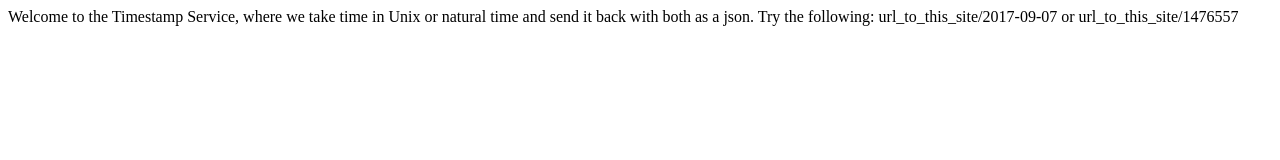
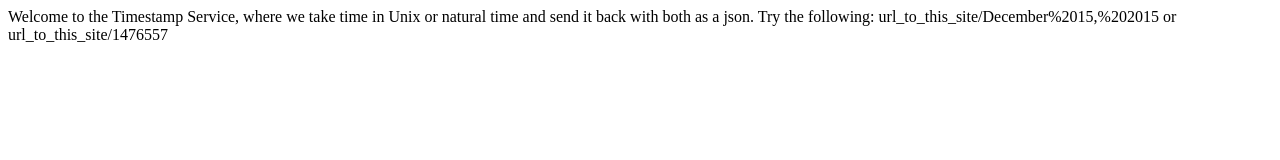
Before and after one commit to VonCrab/svc-timestamp, a website: page public/index.html in a window 1280 px wide. Drawn offline with Linux system fonts and the light colour scheme.

Commit message:
index and file structure

```diff
--- a/public/index.html
+++ b/public/index.html
@@ -8,6 +8,6 @@
     Welcome to the Timestamp Service, where we take time in Unix or natural time and send it back with both as a json.
 
     Try the following:
-    url_to_this_site/2017-09-07 or url_to_this_site/1476557
+    url_to_this_site/December%2015,%202015 or url_to_this_site/1476557
   </body>
 </html>
```
